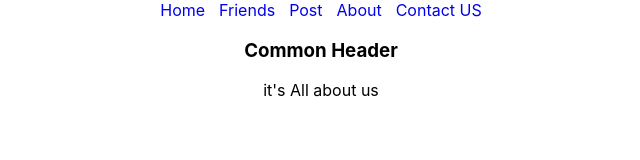
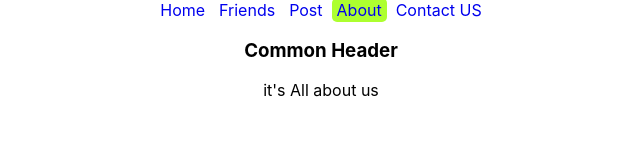
Before and after one commit to codex-zubair/react-router, a React (Create React App) app: page /about in a window 1280 px wide. Shown: the top 160 px of the page, without its empty margins (319-959 px from the left). Built offline with nearby package versions, Linux system fonts and the light colour scheme.

Commit message:
done routing system

```diff
--- a/src/component/Header/Header.css
+++ b/src/component/Header/Header.css
@@ -4,3 +4,10 @@
     padding: 2px 5px;
     margin: 10px 2px;
 }
+
+
+.active
+{
+    background-color: greenyellow;
+    border-radius: 5px;
+}
--- a/src/component/Header/Header.js
+++ b/src/component/Header/Header.js
@@ -1,5 +1,5 @@
 import React from 'react';
-import { Link } from 'react-router-dom';
+import { NavLink } from 'react-router-dom';
 import './Header.css';
 
 const Header = () => {
@@ -12,11 +12,11 @@ const Header = () => {
             </div> */}
 
             <div>
-                <Link to='/home'>Home</Link>
-                <Link to='/friends'>Friends</Link>
-                <Link to= '/posts'>Post</Link>
-                <Link to= '/about'>About</Link>
-                <Link to= '/contact'>Contact US</Link>
+                <NavLink to='/home'>Home</NavLink>
+                <NavLink to='/friends'>Friends</NavLink>
+                <NavLink to= '/posts'>Post</NavLink>
+                <NavLink to= '/about'>About</NavLink>
+                <NavLink to= '/contact'>Contact US</NavLink>
                 <h3>Common Header</h3>
             </div>
 
--- a/src/component/PostDetails/PostDetails.css
+++ /dev/null
@@ -1 +0,0 @@
-cs
```
Also changed, not shown: src/App.js (+9 -1 lines).
